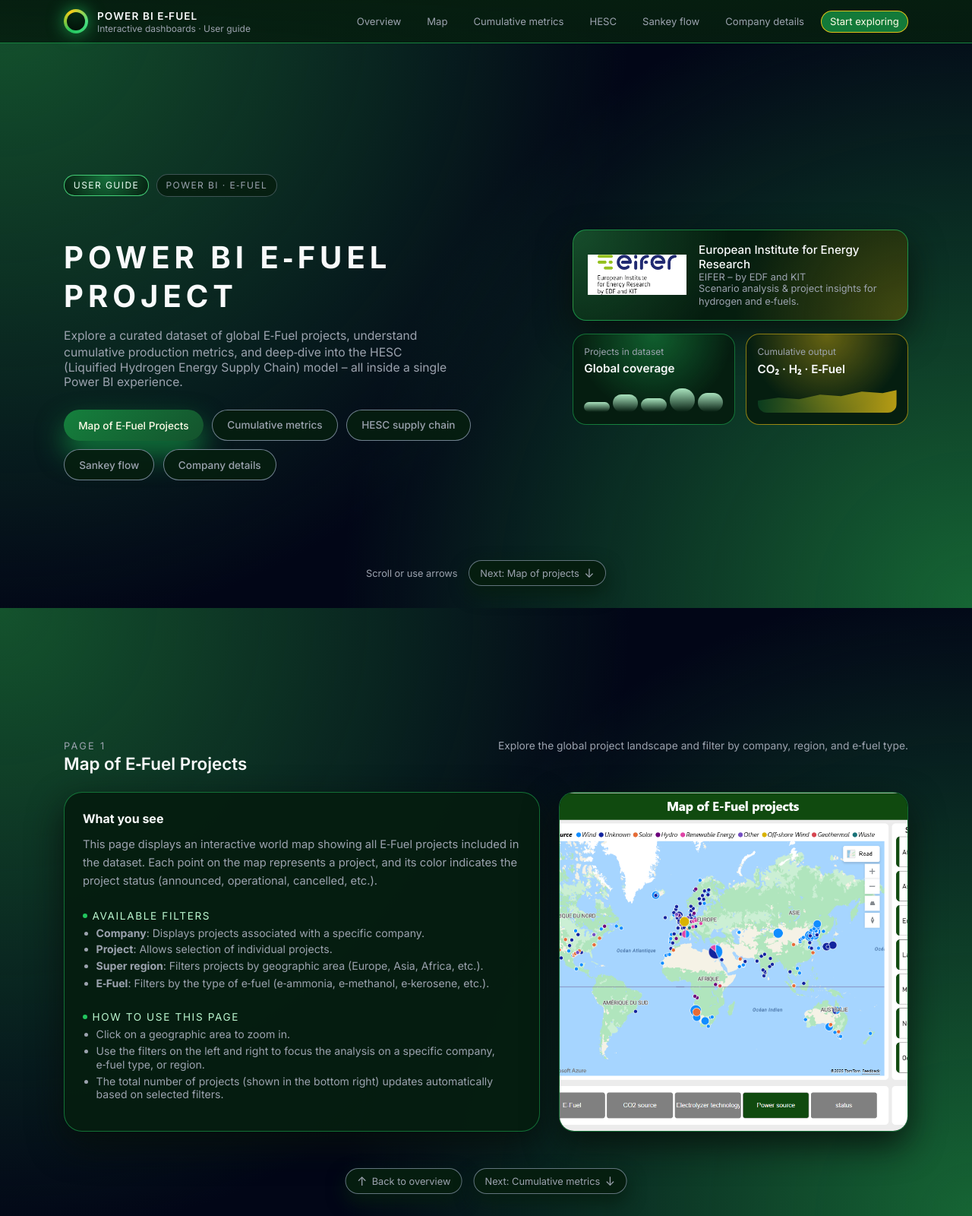
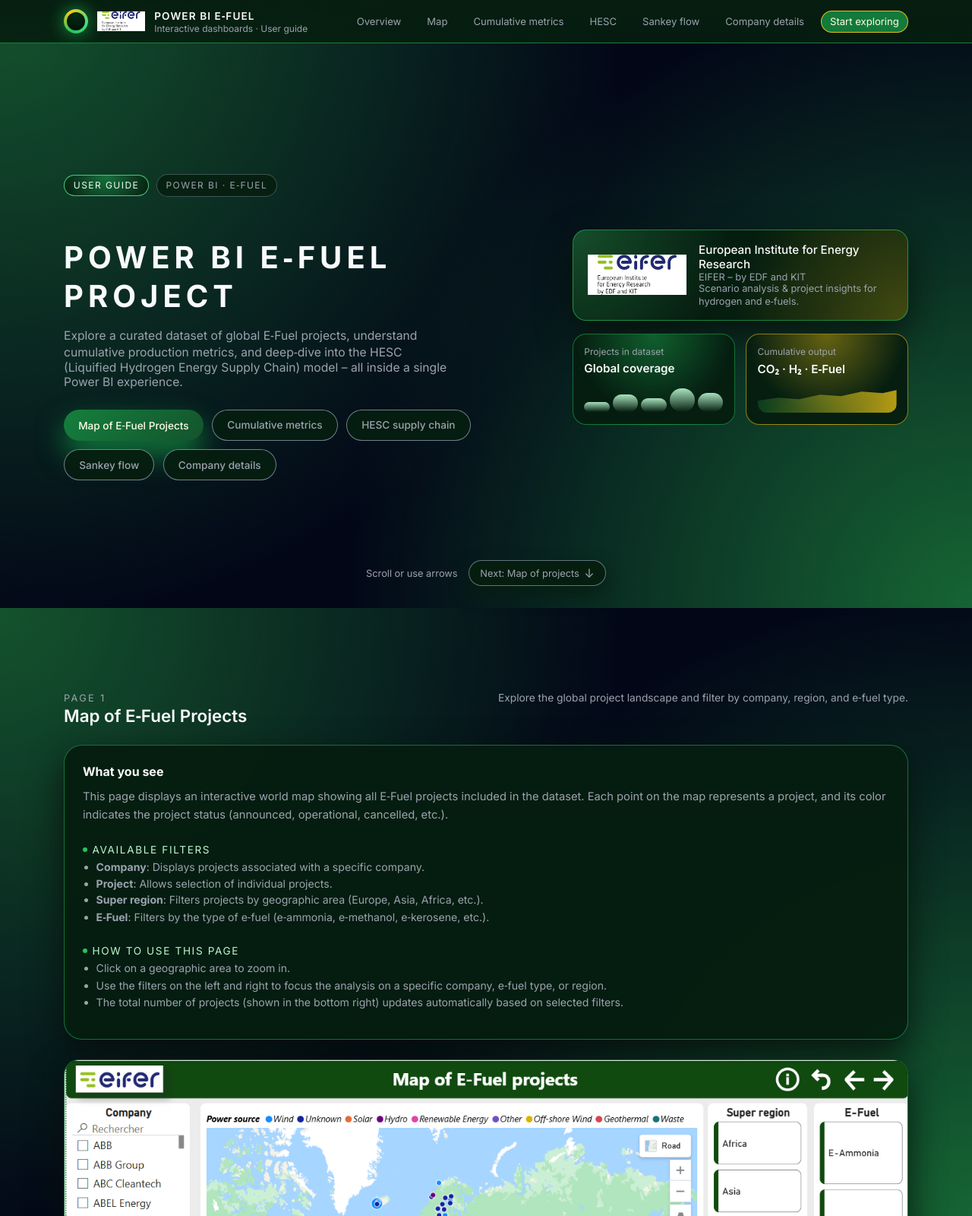
Before and after one commit to PierreEifer/PowerBI_web_site, a plain HTML site: page index.html in a window 1280 px wide. Shown: the top 1600 px of the page at 76% size. Drawn offline with Linux system fonts and the light colour scheme.

Commit message:
new version correcting bug

```diff
--- a/index.html
+++ b/index.html
@@ -110,6 +110,12 @@
             font-size: 0.78rem;
             font-weight: 700;
             letter-spacing: 0.08em;
+        }
+
+        .nav-brand-logo {
+            height: 26px;
+            width: auto;
+            object-fit: contain;
         }
 
         .nav-title {
@@ -401,9 +407,10 @@
             color: var(--muted);
         }
 
+        /* now vertical: explanation card then image */
         .section-grid {
-            display: grid;
-            grid-template-columns: minmax(0, 3fr) minmax(0, 2.2fr);
+            display: flex;
+            flex-direction: column;
             gap: 1.6rem;
         }
 
@@ -459,9 +466,8 @@
             margin-bottom: 0.3rem;
         }
 
-        /* Container for Power BI screenshots */
+        /* Power BI screenshots */
         .fake-chart {
-            height: 100%;
             border-radius: 20px;
             overflow: hidden;
             background: #000;
@@ -471,8 +477,7 @@
 
         .report-image {
             width: 100%;
-            height: 100%;
-            object-fit: cover;
+            height: auto;
             display: block;
         }
 
@@ -540,17 +545,9 @@
         }
 
         @media (max-width: 960px) {
-            .hero-grid,
-            .section-grid {
+            .hero-grid {
                 grid-template-columns: minmax(0, 1fr);
-            }
-
-            .hero-grid {
                 gap: 2rem;
-            }
-
-            .section-grid {
-                gap: 1.4rem;
             }
         }
 
@@ -587,6 +584,7 @@
             <div class="nav-logo">
                 <span>EF</span>
             </div>
+            <img src="image/eifer_logo.png" alt="EIFER logo" class="nav-brand-logo" />
             <div class="nav-title">
                 <span class="nav-title-main">POWER BI E‑FUEL</span>
                 <span class="nav-title-sub">Interactive dashboards · User guide</span>
```
